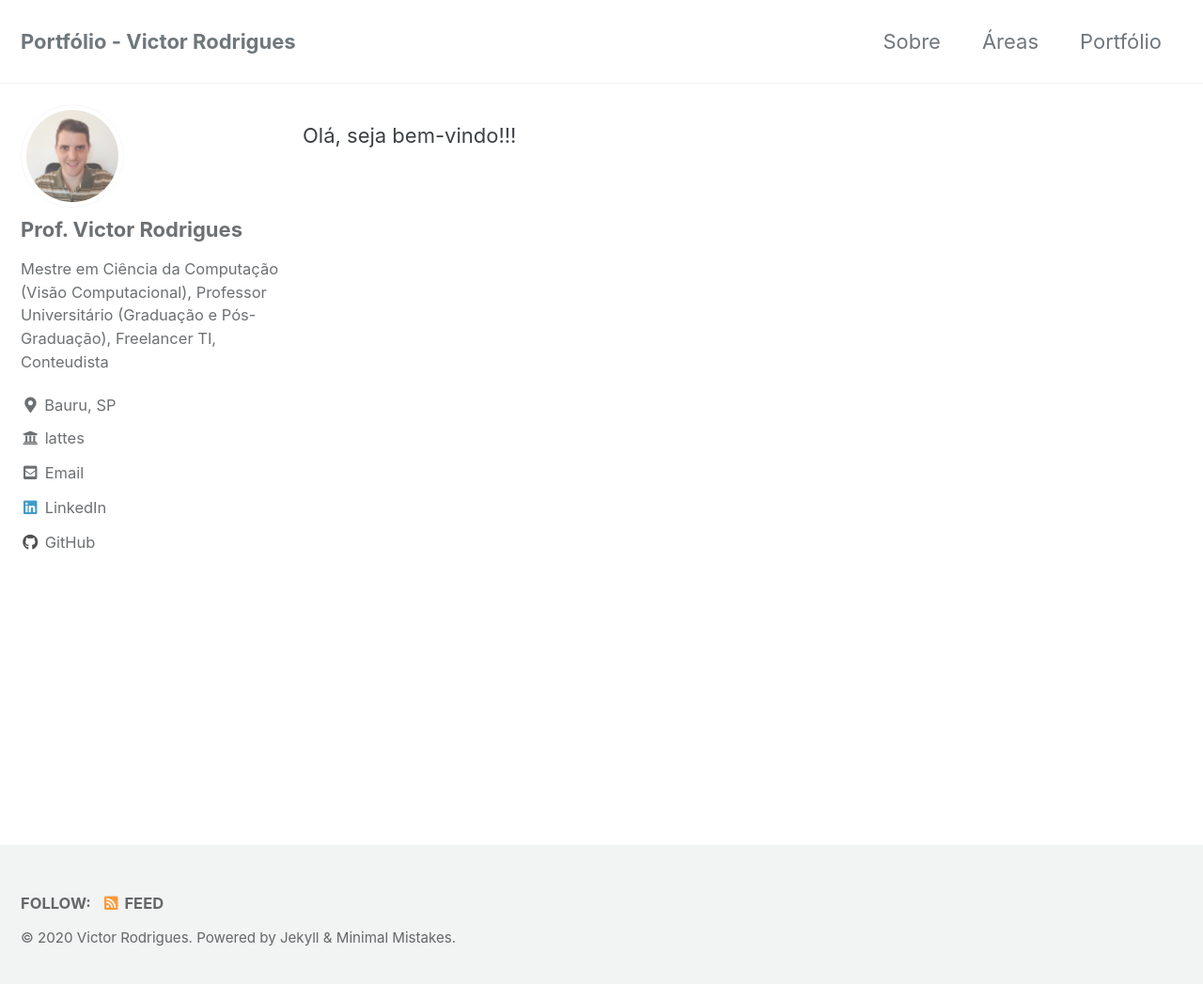
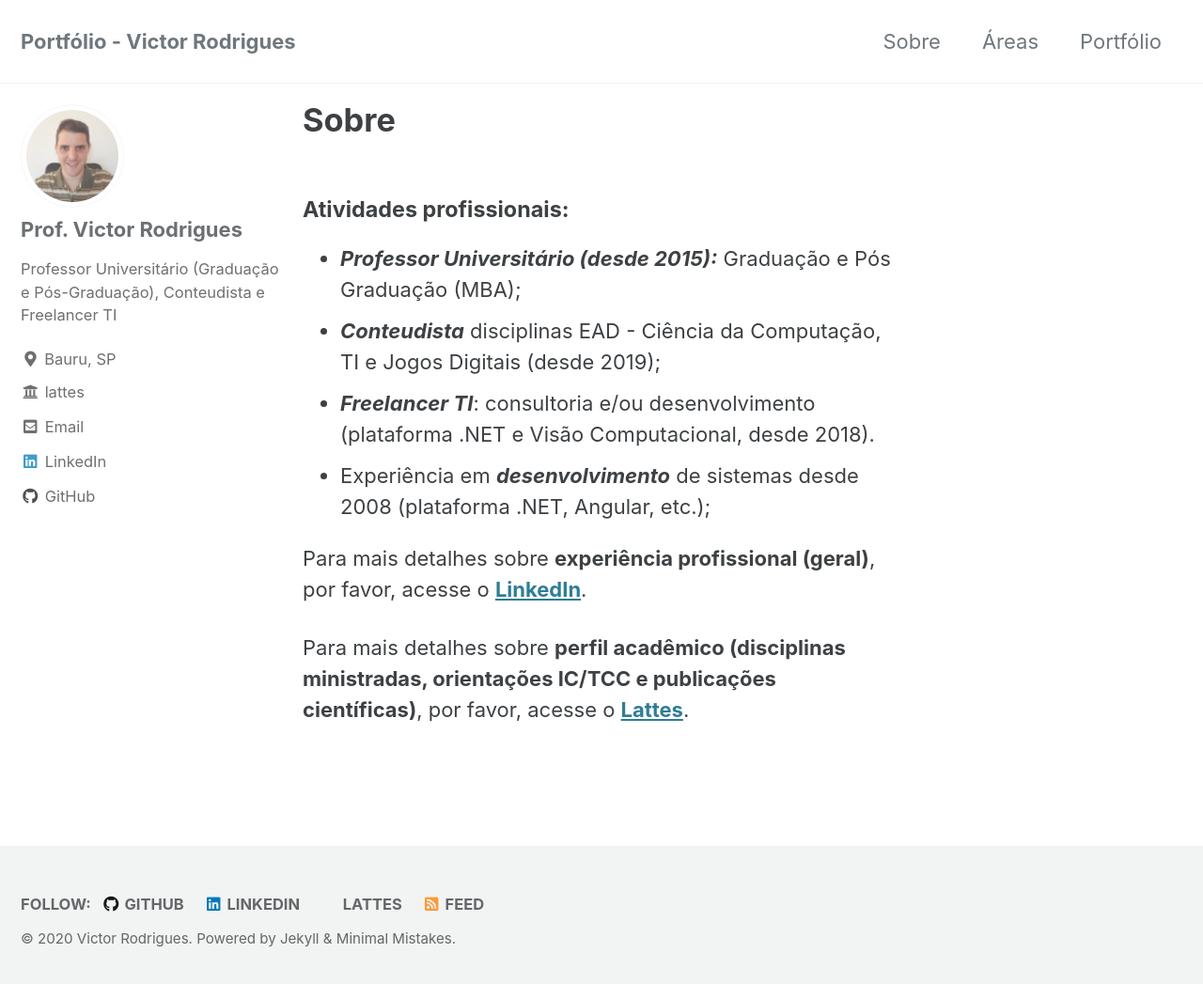
Before and after one commit to victorrodrigues20/victorrodrigues20.github.io, a Jekyll site: the page built from index.md, in a window 1280 px wide and 1054 px high. Shown: the top 1047 px of the window at 94% size. Built offline with Jekyll 4.4.1, drawn with Linux system fonts in a browser that asks for light colours; cached includes are drawn as plain includes; the list of posts is cut into pages by our own code.

Commit message:
Novo home - tentativa

```diff
--- a/_config.yml
+++ b/_config.yml
@@ -95,7 +95,7 @@ analytics:
 author:
   name             : "Prof. Victor Rodrigues"
   avatar           : /assets/images/bio-photo.jpg
-  bio              : "Mestre em Ciência da Computação (Visão Computacional), Professor Universitário (Graduação e Pós-Graduação), Freelancer TI, Conteudista"
+  bio              : "Professor Universitário (Graduação e Pós-Graduação), Conteudista e Freelancer TI"
   location         : "Bauru, SP"
   email            : victorassisrd@gmail.com
   github           : "victorrodrigues20"
@@ -108,24 +108,15 @@ author:
 # Site Footer
 footer:
   links:
-    - label: "Twitter"
-      icon: "fab fa-fw fa-twitter-square"
-      # url:
-    - label: "Facebook"
-      icon: "fab fa-fw fa-facebook-square"
-      # url:
     - label: "GitHub"
       icon: "fab fa-fw fa-github"
-      # url:
-    - label: "GitLab"
-      icon: "fab fa-fw fa-gitlab"
-      # url:
-    - label: "Bitbucket"
-      icon: "fab fa-fw fa-bitbucket"
-      # url:
-    - label: "Instagram"
-      icon: "fab fa-fw fa-instagram"
-      # url:
+      url: https://github.com/victorrodrigues20
+    - label: "LinkedIn"
+      icon: "fab fa-fw fa-linkedin"
+      url: https://www.linkedin.com/in/victorassisrodrigues
+    - label: "Lattes"
+      icon: "fab fa-fw fa-university"
+      url: http://lattes.cnpq.br/9980210243718888
 
 
 # Reading Files
--- /dev/null
+++ b/index.md
@@ -0,0 +1,17 @@
+---
+title: "Sobre"
+author_profile: true
+# permalink: /about/
+---
+
+#### Atividades profissionais:
+
+* ***Professor Universitário (desde 2015):*** Graduação e Pós Graduação (MBA);
+* ***Conteudista*** disciplinas EAD - Ciência da Computação, TI e Jogos Digitais (desde 2019);
+* ***Freelancer TI***: consultoria e/ou desenvolvimento (plataforma .NET e Visão Computacional, desde 2018).
+ * Experiência em ***desenvolvimento*** de sistemas desde 2008 (plataforma .NET, Angular, etc.);
+
+Para mais detalhes sobre **experiência profissional (geral)**, por favor, acesse o
+<a  href="https://www.linkedin.com/in/victorassisrodrigues/"  target="_blank">**LinkedIn**</a>.
+
+Para mais detalhes sobre **perfil acadêmico (disciplinas ministradas, orientações IC/TCC e publicações científicas)**, por favor, acesse o <a  href="http://lattes.cnpq.br/9980210243718888"  target="_blank">**Lattes**</a>.
```
Also changed, not shown: _pages/about.md (deleted, +0 -35 lines).
